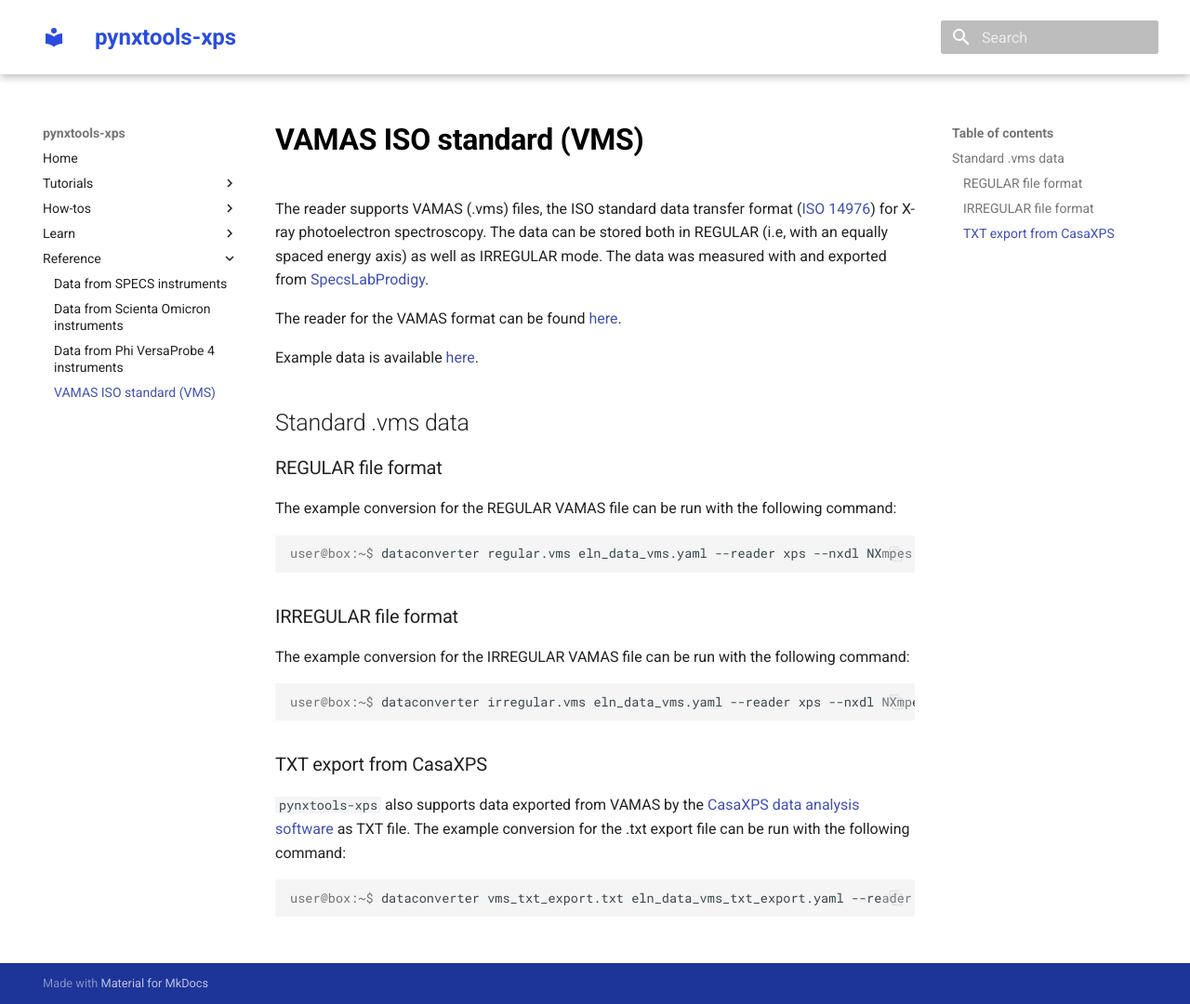
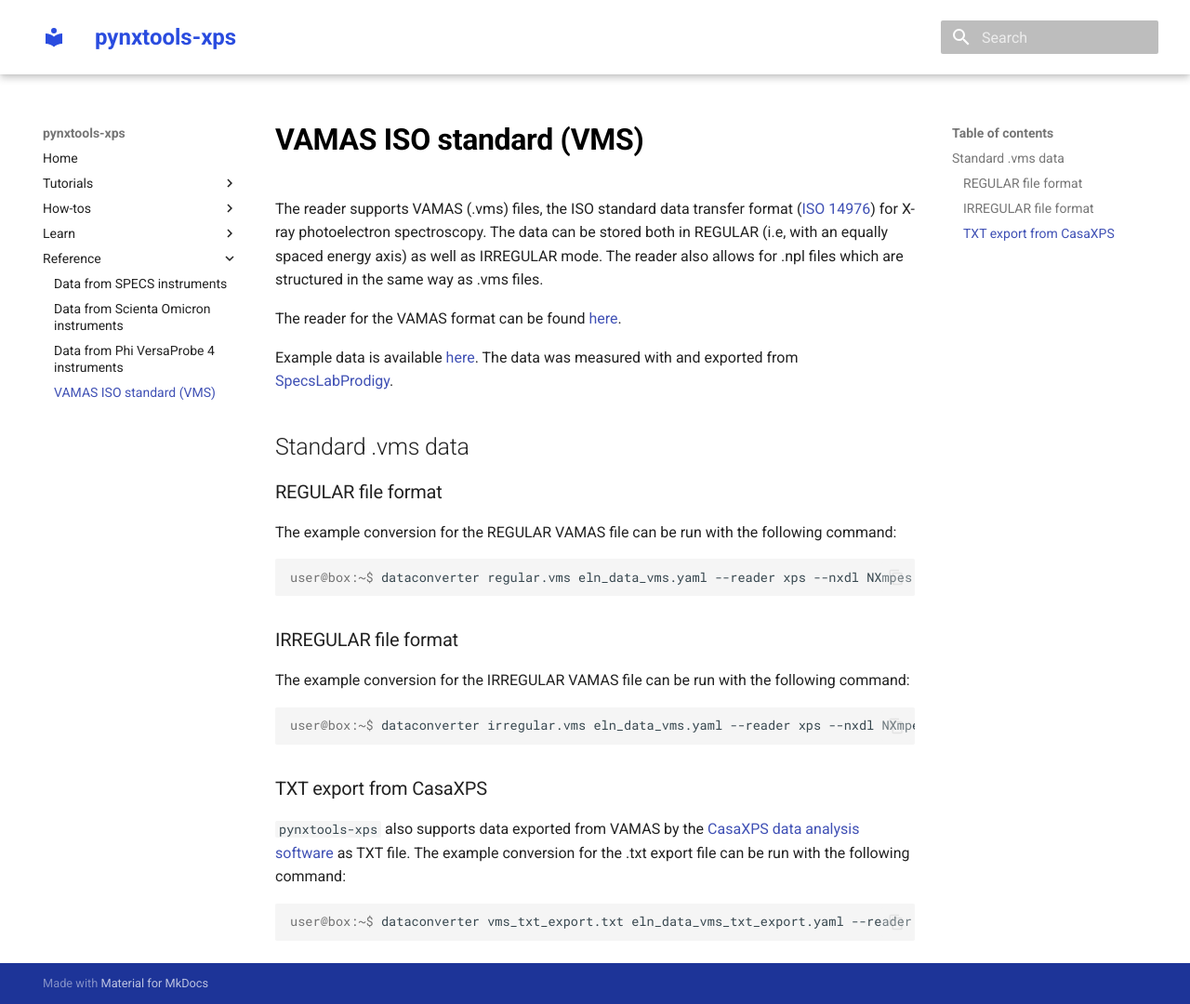
Before and after one commit to FAIRmat-NFDI/pynxtools-xps, an MkDocs documentation site: the page built from docs/reference/vms.md, in a window 1280 px wide and 1080 px high. Shown: the whole window at 93% size. Built offline with MkDocs 1.6.1 and Material for MkDocs 9.7.7, drawn with Linux system fonts in a browser that asks for light colours.

Commit message:
update vms docs

```diff
--- a/docs/reference/vms.md
+++ b/docs/reference/vms.md
@@ -1,10 +1,10 @@
 # VAMAS ISO standard (VMS)
 
-The reader supports VAMAS (.vms) files, the ISO standard data transfer format ([ISO 14976](https://www.iso.org/standard/24269.html)) for X-ray photoelectron spectroscopy. The data can be stored both in REGULAR (i.e, with an equally spaced energy axis) as well as IRREGULAR mode. The data was measured with and exported from [SpecsLabProdigy](https://www.specs-group.com/nc/specs/products/detail/prodigy/).
+The reader supports VAMAS (.vms) files, the ISO standard data transfer format ([ISO 14976](https://www.iso.org/standard/24269.html)) for X-ray photoelectron spectroscopy. The data can be stored both in REGULAR (i.e, with an equally spaced energy axis) as well as IRREGULAR mode. The reader also allows for .npl files which are structured in the same way as .vms files.
 
 The reader for the VAMAS format can be found [here](https://github.com/FAIRmat-NFDI/pynxtools-xps/tree/main/pynxtools_xps/vms).
 
-Example data is available [here](https://github.com/FAIRmat-NFDI/pynxtools-xps/tree/main/examples/vms).
+Example data is available [here](https://github.com/FAIRmat-NFDI/pynxtools-xps/tree/main/examples/vms). The data was measured with and exported from [SpecsLabProdigy](https://www.specs-group.com/nc/specs/products/detail/prodigy/).
 
 
 ## Standard .vms data
```
